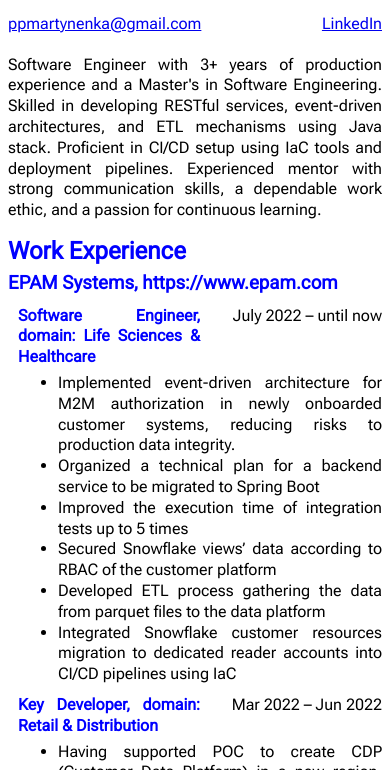
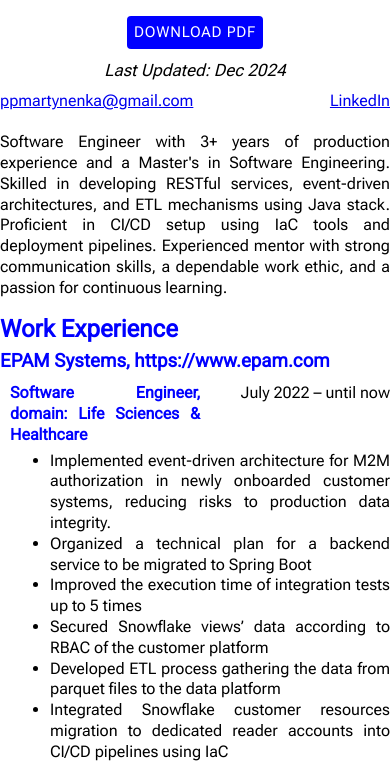
Before and after one commit to martynenka/martynenka.github.io, a plain HTML site: page index.html in a window 390 px wide. Shown: the part 97-867 px from the top of the page. Drawn offline with Linux system fonts and the light colour scheme.

Commit message:
Refactoring + dwnld btn + last updated

```diff
--- a/css/styles.css
+++ b/css/styles.css
@@ -1,15 +1,3 @@
-/*
-COLOR PALETTE
-
-Dark green    #3c8453
-Sandy beige   #bcaa96
-Dark gray     #222222
-Light gray    #d3d4d6
-Off-white     #f6f6f6
-*/
-
-/* GLOBAL STYLES */
-
 /*
   https://www.paulirish.com/2012/box-sizing-border-box-ftw/
 */
@@ -18,15 +6,30 @@
     font-size: 62.5%;
 }
 
+*, *:before, *:after {
+  box-sizing: inherit;
+}
+
 body {
+  margin: 0;
   font-family: "Roboto Flex", serif;
   font-size: 1.6rem;
   text-align: justify;
   line-height: 1.3;
 }
 
-*, *:before, *:after {
-  box-sizing: inherit;
+h1, h2, h3, h4 {
+  margin: 0;
+  font-family: "Roboto", serif;
+  color:blue;
+}
+
+ul, p {
+  margin: 0;
+}
+
+strong {
+  color:blue;
 }
 
 .content-wrapper {
@@ -42,29 +45,13 @@
   display: flex;
   flex-direction: column;
   align-items: center;
+  margin-top: 10px;
   margin-bottom: 30px;
 }
 
-.contacts p {
-  margin: 0;
-}
-
-.summary p {
-  margin: 0;
-}
-
-ul {
-  margin: 0;
-}
-
-h1, h2, h3, h4 {
-  margin: 0;
-  font-family: "Roboto", serif;
-  color:blue;
-}
-
-strong {
-  color:blue;
+.contacts {
+  display: flex;
+  justify-content: space-between;
 }
 
 main h2, main h3 {
@@ -79,11 +66,6 @@
   margin-bottom: 5px;
 }
 
-.contacts {
-  display: flex;
-  justify-content: space-between;
-}
-
 .work-item {
   display: grid;
   grid-template-columns: 1fr 1fr;
@@ -91,7 +73,6 @@
 }
 
 .work-item p {
-  margin: 0;
   text-align: right;
 }
 
@@ -108,10 +89,55 @@
   margin-bottom: 15px;
 }
 
-.education-section p {
-  margin: 0;
-}
-
 .education-section > :nth-child(2n) {
   text-align: right;
 }
+
+.btn {
+  background: blue;
+  color: white;
+  border-radius: 4px;
+  text-decoration: none;
+  text-transform: uppercase;
+  padding: 7px;
+  font-size: 1.5rem;
+  letter-spacing: 0.05em;
+}
+
+.btn:hover {
+  opacity: 0.7;
+}
+
+.download-link {
+  position: fixed;
+  top: 15px;
+  left: 10px;
+}
+
+@media screen and (max-width: 1150px) {
+  .download-link {
+    position: absolute;
+  }
+}
+
+.last-updated {
+  position: absolute;
+  top: 20px;
+  right: 10px;
+  font-style: italic;
+  font-size: 1.7rem;
+  text-align: right;
+}
+
+@media screen and (max-width: 700px) {
+  .download-link, .last-updated {
+    position: static;
+    margin-bottom: 10px;
+  }
+
+  .download-link-wrapper {
+    display: flex;
+    flex-direction: column;
+    align-items: center;
+  }
+}
--- a/index.html
+++ b/index.html
@@ -18,6 +18,10 @@
       <h2>Software Engineer</h2>
     </div>
   </header>
+  <div class="download-link-wrapper">
+    <a class="btn download-link" href="docs/Pavel Martynenka - cv.pdf" download>Download PDF</a>
+    <p class="last-updated">Last Updated: Dec 2024</p>
+  </div>
   <main class="content-wrapper">
     <section class="resume-section">
       <div class="contacts">
```
Also changed, not shown: 1 other file.
